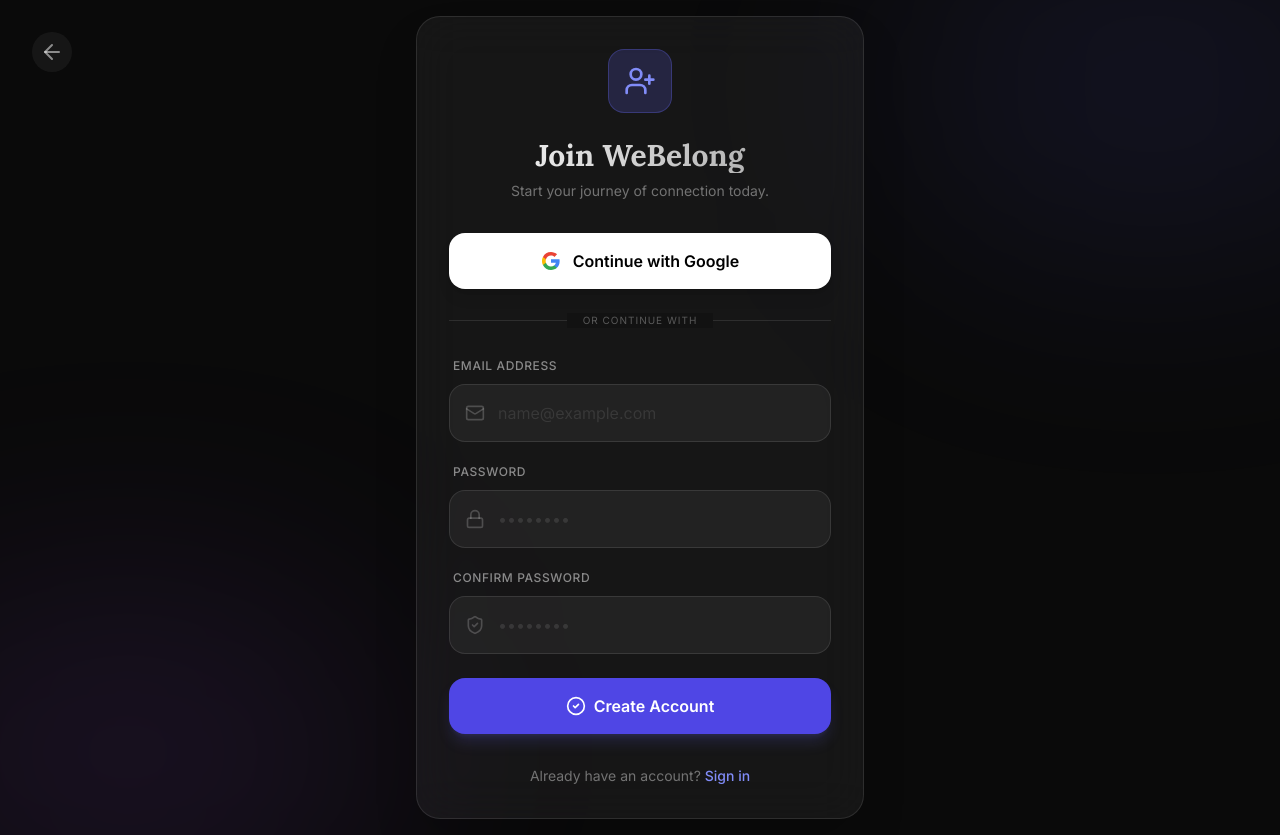
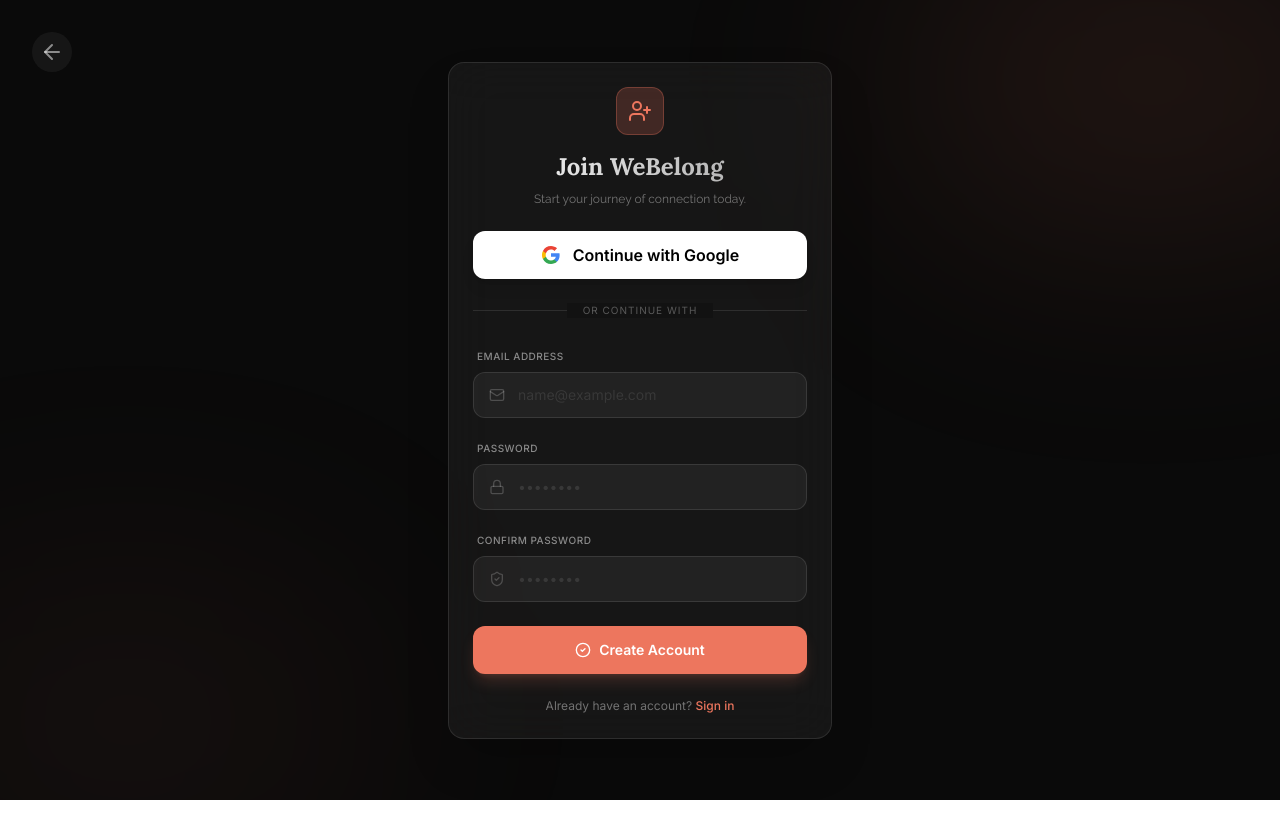
Before and after one commit to HemantJadhav8825/hold-yourself, a Next.js app in the folder apps/frontend/: page /signup in a window 1280 px wide. After the commit the page ends 800 px from the top, so only its background shows below. Built offline with nearby package versions, Linux system fonts and the light colour scheme; no server answers.

Commit message:
style: Refine login and signup form UI with updated primary color usage and compact layout.

```diff
--- a/apps/frontend/src/app/(auth)/login/page.tsx
+++ b/apps/frontend/src/app/(auth)/login/page.tsx
@@ -61,26 +61,26 @@ function LoginContent() {
   };
 
   return (
-    <div className="min-h-screen flex items-center justify-center bg-[#0a0a0a] text-white p-4 pb-20 md:p-4 relative overflow-hidden">
+    <div className="min-h-screen flex items-center justify-center bg-[#0a0a0a] text-white p-4 relative overflow-hidden">
       {/* Dynamic Background Elements */}
-      <div className="absolute top-[-10%] left-[-10%] w-[40%] h-[40%] bg-indigo-500/10 rounded-full blur-[80px] md:blur-[120px]" />
-      <div className="absolute bottom-[-10%] right-[-10%] w-[40%] h-[40%] bg-purple-500/10 rounded-full blur-[80px] md:blur-[120px]" />
+      <div className="absolute top-[-10%] left-[-10%] w-[40%] h-[40%] bg-primary/10 rounded-full blur-[80px] md:blur-[120px]" />
+      <div className="absolute bottom-[-10%] right-[-10%] w-[40%] h-[40%] bg-primary/5 rounded-full blur-[80px] md:blur-[120px]" />
 
       {/* Back to Home */}
       <Link href="/" className="absolute top-8 left-8 z-50 p-2 rounded-full bg-white/5 hover:bg-white/10 text-white/50 hover:text-white transition-all">
         <ArrowLeft className="w-6 h-6" />
       </Link>
 
-      <div className="w-full max-w-md z-10">
-        <div className="bg-white/5 backdrop-blur-xl border border-white/10 p-6 md:p-8 rounded-[2.5rem] md:rounded-3xl shadow-2xl space-y-8">
+      <div className="w-full max-w-sm z-10">
+        <div className="bg-white/5 backdrop-blur-xl border border-white/10 p-5 md:p-6 rounded-2xl shadow-2xl space-y-6">
           <div className="text-center space-y-2">
-            <Link href="/" className="inline-flex items-center justify-center w-14 h-14 md:w-16 md:h-16 rounded-2xl bg-indigo-500/20 border border-indigo-500/30 mb-2 md:mb-4 hover:bg-indigo-500/30 transition-colors">
-              <ShieldCheck className="w-7 h-7 md:w-8 md:h-8 text-indigo-400" />
+            <Link href="/" className="inline-flex items-center justify-center w-12 h-12 rounded-xl bg-primary/20 border border-primary/30 mb-2 hover:bg-primary/30 transition-colors">
+              <ShieldCheck className="w-6 h-6 text-primary" />
             </Link>
-            <h1 className="text-2xl md:text-3xl font-bold bg-gradient-to-r from-white to-white/60 bg-clip-text text-transparent">
+            <h1 className="text-xl md:text-2xl font-bold bg-gradient-to-r from-white to-white/60 bg-clip-text text-transparent font-heading">
               Welcome Home
             </h1>
-            <p className="text-white/40 text-sm px-4">Find your place. {brand.TAGLINE}</p>
+            <p className="text-white/40 text-xs px-4 font-body">Find your place. {brand.TAGLINE}</p>
           </div>
 
           <div className="space-y-6">
@@ -103,10 +103,10 @@ function LoginContent() {
             )}
 
             <div className="space-y-4">
-              <div className="space-y-2">
-                <label className="text-[10px] md:text-xs font-medium text-white/50 uppercase tracking-wider ml-1">Email Address</label>
+              <div className="space-y-1.5">
+                <label className="text-[10px] font-medium text-white/50 uppercase tracking-wider ml-1">Email Address</label>
                 <div className="relative group">
-                  <Mail className="absolute left-4 top-1/2 -translate-y-1/2 w-5 h-5 text-white/20 group-focus-within:text-indigo-400 transition-colors" />
+                  <Mail className="absolute left-4 top-1/2 -translate-y-1/2 w-4 h-4 text-white/20 group-focus-within:text-primary transition-colors" />
                   <input
                     type="email"
                     name="email"
@@ -115,19 +115,19 @@ function LoginContent() {
                     autoComplete="email"
                     value={formData.email}
                     onChange={handleChange}
-                    className="w-full bg-white/5 border border-white/10 rounded-2xl py-4 md:py-4 pl-12 pr-4 outline-none focus:border-indigo-500/50 focus:bg-white/[0.08] transition-all placeholder:text-white/10 text-base"
+                    className="w-full bg-white/5 border border-white/10 rounded-xl py-3 pl-11 pr-4 outline-none focus:border-primary/50 focus:bg-white/[0.08] transition-all placeholder:text-white/10 text-sm"
                     placeholder="name@example.com"
                   />
                 </div>
               </div>
 
-              <div className="space-y-2">
+              <div className="space-y-1.5">
                 <div className="flex justify-between items-end px-1">
-                  <label className="text-[10px] md:text-xs font-medium text-white/50 uppercase tracking-wider">Password</label>
-                  <button type="button" className="text-[10px] text-indigo-400/50 hover:text-indigo-400 transition-colors uppercase tracking-wider">Forgot?</button>
+                  <label className="text-[10px] font-medium text-white/50 uppercase tracking-wider">Password</label>
+                  <button type="button" className="text-[10px] text-primary/50 hover:text-primary transition-colors uppercase tracking-wider">Forgot?</button>
                 </div>
                 <div className="relative group">
-                  <Lock className="absolute left-4 top-1/2 -translate-y-1/2 w-5 h-5 text-white/20 group-focus-within:text-indigo-400 transition-colors" />
+                  <Lock className="absolute left-4 top-1/2 -translate-y-1/2 w-4 h-4 text-white/20 group-focus-within:text-primary transition-colors" />
                   <input
                     type="password"
                     name="password"
@@ -135,7 +135,7 @@ function LoginContent() {
                     autoComplete="current-password"
                     value={formData.password}
                     onChange={handleChange}
-                    className="w-full bg-white/5 border border-white/10 rounded-2xl py-4 md:py-4 pl-12 pr-4 outline-none focus:border-indigo-500/50 focus:bg-white/[0.08] transition-all placeholder:text-white/10 text-base"
+                    className="w-full bg-white/5 border border-white/10 rounded-xl py-3 pl-11 pr-4 outline-none focus:border-primary/50 focus:bg-white/[0.08] transition-all placeholder:text-white/10 text-sm"
                     placeholder="••••••••"
                   />
                 </div>
@@ -145,13 +145,13 @@ function LoginContent() {
             <button
               type="submit"
               disabled={isLoading}
-              className="w-full h-14 md:h-14 bg-indigo-600 hover:bg-indigo-500 disabled:opacity-50 disabled:cursor-not-allowed text-white font-semibold rounded-2xl shadow-lg shadow-indigo-500/20 flex items-center justify-center gap-2 transition-all active:scale-[0.98]"
+              className="w-full h-12 bg-primary hover:bg-primary/90 disabled:opacity-50 disabled:cursor-not-allowed text-white font-semibold rounded-xl shadow-lg shadow-primary/20 flex items-center justify-center gap-2 transition-all active:scale-[0.98] text-sm"
             >
               {isLoading ? (
                 <Loader2 className="w-5 h-5 animate-spin" />
               ) : (
                 <>
-                  <LogIn className="w-5 h-5" />
+                  <LogIn className="w-4 h-4" />
                   Sign In
                 </>
               )}
@@ -159,9 +159,9 @@ function LoginContent() {
           </form>
           </div>
 
-          <p className="text-center text-white/40 text-sm">
+          <p className="text-center text-white/40 text-xs">
             Don&apos;t have an account?{' '}
-            <Link href="/signup" className="text-indigo-400 hover:text-indigo-300 font-medium transition-colors">
+            <Link href="/signup" className="text-primary hover:text-primary/80 font-medium transition-colors">
               Create account
             </Link>
           </p>
--- a/apps/frontend/src/app/(auth)/signup/page.tsx
+++ b/apps/frontend/src/app/(auth)/signup/page.tsx
@@ -37,26 +37,26 @@ export default function SignupPage() {
   };
 
   return (
-    <div className="min-h-screen flex items-center justify-center bg-[#0a0a0a] text-white p-4 pb-20 md:p-4 relative overflow-hidden">
+    <div className="min-h-screen flex items-center justify-center bg-[#0a0a0a] text-white p-4 relative overflow-hidden">
       {/* Dynamic Background Elements */}
-      <div className="absolute top-[-10%] right-[-10%] w-[40%] h-[40%] bg-indigo-500/10 rounded-full blur-[80px] md:blur-[120px]" />
-      <div className="absolute bottom-[-10%] left-[-10%] w-[40%] h-[40%] bg-purple-500/10 rounded-full blur-[80px] md:blur-[120px]" />
+      <div className="absolute top-[-10%] right-[-10%] w-[40%] h-[40%] bg-primary/10 rounded-full blur-[80px] md:blur-[120px]" />
+      <div className="absolute bottom-[-10%] left-[-10%] w-[40%] h-[40%] bg-primary/5 rounded-full blur-[80px] md:blur-[120px]" />
 
       {/* Back to Home */}
       <Link href="/" className="absolute top-8 left-8 z-50 p-2 rounded-full bg-white/5 hover:bg-white/10 text-white/50 hover:text-white transition-all">
         <ArrowLeft className="w-6 h-6" />
       </Link>
 
-      <div className="w-full max-w-md z-10">
-        <div className="bg-white/5 backdrop-blur-xl border border-white/10 p-6 md:p-8 rounded-[2.5rem] md:rounded-3xl shadow-2xl space-y-8">
+      <div className="w-full max-w-sm z-10">
+        <div className="bg-white/5 backdrop-blur-xl border border-white/10 p-5 md:p-6 rounded-2xl shadow-2xl space-y-6">
           <div className="text-center space-y-2">
-            <Link href="/" className="inline-flex items-center justify-center w-14 h-14 md:w-16 md:h-16 rounded-2xl bg-indigo-500/20 border border-indigo-500/30 mb-2 md:mb-4 hover:bg-indigo-500/30 transition-colors">
-              <UserPlus className="w-7 h-7 md:w-8 md:h-8 text-indigo-400" />
+            <Link href="/" className="inline-flex items-center justify-center w-12 h-12 rounded-xl bg-primary/20 border border-primary/30 mb-2 hover:bg-primary/30 transition-colors">
+              <UserPlus className="w-6 h-6 text-primary" />
             </Link>
-            <h1 className="text-2xl md:text-3xl font-bold bg-gradient-to-r from-white to-white/60 bg-clip-text text-transparent">
+            <h1 className="text-xl md:text-2xl font-bold bg-gradient-to-r from-white to-white/60 bg-clip-text text-transparent font-heading">
               Join {brand.PRODUCT_NAME}
             </h1>
-            <p className="text-white/40 text-sm px-4">Start your journey of connection today.</p>
+            <p className="text-white/40 text-xs px-4 font-body">Start your journey of connection today.</p>
           </div>
 
           <div className="space-y-6">
@@ -79,10 +79,10 @@ export default function SignupPage() {
             )}
 
             <div className="space-y-4">
-              <div className="space-y-2">
-                <label className="text-[10px] md:text-xs font-medium text-white/50 uppercase tracking-wider ml-1">Email Address</label>
+              <div className="space-y-1.5">
+                <label className="text-[10px] font-medium text-white/50 uppercase tracking-wider ml-1">Email Address</label>
                 <div className="relative group">
-                  <Mail className="absolute left-4 top-1/2 -translate-y-1/2 w-5 h-5 text-white/20 group-focus-within:text-indigo-400 transition-colors" />
+                  <Mail className="absolute left-4 top-1/2 -translate-y-1/2 w-4 h-4 text-white/20 group-focus-within:text-primary transition-colors" />
                   <input
                     type="email"
                     name="email"
@@ -91,16 +91,16 @@ export default function SignupPage() {
                     autoComplete="email"
                     value={formData.email}
                     onChange={handleChange}
-                    className="w-full bg-white/5 border border-white/10 rounded-2xl py-4 md:py-4 pl-12 pr-4 outline-none focus:border-indigo-500/50 focus:bg-white/[0.08] transition-all placeholder:text-white/10 text-base"
+                    className="w-full bg-white/5 border border-white/10 rounded-xl py-3 pl-11 pr-4 outline-none focus:border-primary/50 focus:bg-white/[0.08] transition-all placeholder:text-white/10 text-sm"
                     placeholder="name@example.com"
                   />
                 </div>
               </div>
 
-              <div className="space-y-2">
-                <label className="text-[10px] md:text-xs font-medium text-white/50 uppercase tracking-wider ml-1">Password</label>
+              <div className="space-y-1.5">
+                <label className="text-[10px] font-medium text-white/50 uppercase tracking-wider ml-1">Password</label>
                 <div className="relative group">
-                  <Lock className="absolute left-4 top-1/2 -translate-y-1/2 w-5 h-5 text-white/20 group-focus-within:text-indigo-400 transition-colors" />
+                  <Lock className="absolute left-4 top-1/2 -translate-y-1/2 w-4 h-4 text-white/20 group-focus-within:text-primary transition-colors" />
                   <input
                     type="password"
                     name="password"
@@ -108,16 +108,16 @@ export default function SignupPage() {
                     autoComplete="new-password"
                     value={formData.password}
                     onChange={handleChange}
-                    className="w-full bg-white/5 border border-white/10 rounded-2xl py-4 md:py-4 pl-12 pr-4 outline-none focus:border-indigo-500/50 focus:bg-white/[0.08] transition-all placeholder:text-white/10 text-base"
+                    className="w-full bg-white/5 border border-white/10 rounded-xl py-3 pl-11 pr-4 outline-none focus:border-primary/50 focus:bg-white/[0.08] transition-all placeholder:text-white/10 text-sm"
                     placeholder="••••••••"
                   />
                 </div>
               </div>
 
-              <div className="space-y-2">
-                <label className="text-[10px] md:text-xs font-medium text-white/50 uppercase tracking-wider ml-1">Confirm Password</label>
+              <div className="space-y-1.5">
+                <label className="text-[10px] font-medium text-white/50 uppercase tracking-wider ml-1">Confirm Password</label>
                 <div className="relative group">
-                  <ShieldCheck className="absolute left-4 top-1/2 -translate-y-1/2 w-5 h-5 text-white/20 group-focus-within:text-indigo-400 transition-colors" />
+                  <ShieldCheck className="absolute left-4 top-1/2 -translate-y-1/2 w-4 h-4 text-white/20 group-focus-within:text-primary transition-colors" />
                   <input
                     type="password"
                     name="confirmPassword"
@@ -125,7 +125,7 @@ export default function SignupPage() {
                     autoComplete="new-password"
                     value={formData.confirmPassword}
                     onChange={handleChange}
-                    className="w-full bg-white/5 border border-white/10 rounded-2xl py-4 md:py-4 pl-12 pr-4 outline-none focus:border-indigo-500/50 focus:bg-white/[0.08] transition-all placeholder:text-white/10 text-base"
+                    className="w-full bg-white/5 border border-white/10 rounded-xl py-3 pl-11 pr-4 outline-none focus:border-primary/50 focus:bg-white/[0.08] transition-all placeholder:text-white/10 text-sm"
                     placeholder="••••••••"
                   />
                 </div>
@@ -135,13 +135,13 @@ export default function SignupPage() {
             <button
               type="submit"
               disabled={isLoading}
-              className="w-full h-14 md:h-14 bg-indigo-600 hover:bg-indigo-500 disabled:opacity-50 disabled:cursor-not-allowed text-white font-semibold rounded-2xl shadow-lg shadow-indigo-500/20 flex items-center justify-center gap-2 transition-all active:scale-[0.98]"
+              className="w-full h-12 bg-primary hover:bg-primary/90 disabled:opacity-50 disabled:cursor-not-allowed text-white font-semibold rounded-xl shadow-lg shadow-primary/20 flex items-center justify-center gap-2 transition-all active:scale-[0.98] text-sm"
             >
               {isLoading ? (
                 <Loader2 className="w-5 h-5 animate-spin" />
               ) : (
                 <>
-                  <CheckCircle2 className="w-5 h-5" />
+                  <CheckCircle2 className="w-4 h-4" />
                   Create Account
                 </>
               )}
@@ -149,9 +149,9 @@ export default function SignupPage() {
           </form>
           </div>
 
-          <p className="text-center text-white/40 text-sm">
+          <p className="text-center text-white/40 text-xs">
             Already have an account?{' '}
-            <Link href="/login" className="text-indigo-400 hover:text-indigo-300 font-medium transition-colors">
+            <Link href="/login" className="text-primary hover:text-primary/80 font-medium transition-colors">
               Sign in
             </Link>
           </p>
--- a/apps/frontend/src/components/auth/GoogleButton.tsx
+++ b/apps/frontend/src/components/auth/GoogleButton.tsx
@@ -27,7 +27,7 @@ export const GoogleButton: React.FC = () => {
     <button
       onClick={handleGoogleLogin}
       type="button"
-      className="w-full h-14 bg-white hover:bg-white/90 text-black font-semibold rounded-2xl shadow-lg border border-white/10 flex items-center justify-center gap-3 transition-all active:scale-[0.98]"
+      className="w-full h-12 bg-white hover:bg-white/90 text-black font-semibold rounded-xl shadow-lg border border-white/10 flex items-center justify-center gap-3 transition-all active:scale-[0.98]"
     >
       <div className="w-5 h-5 flex items-center justify-center">
         <svg width="18" height="18" viewBox="0 0 18 18">
```
